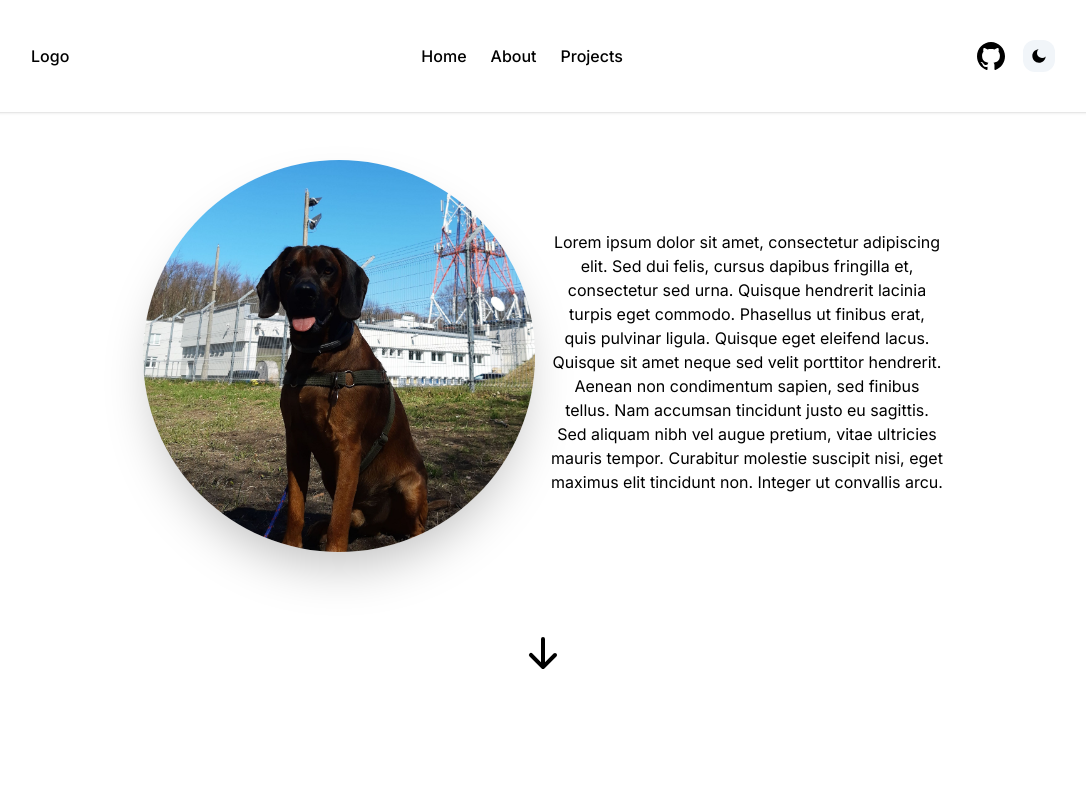
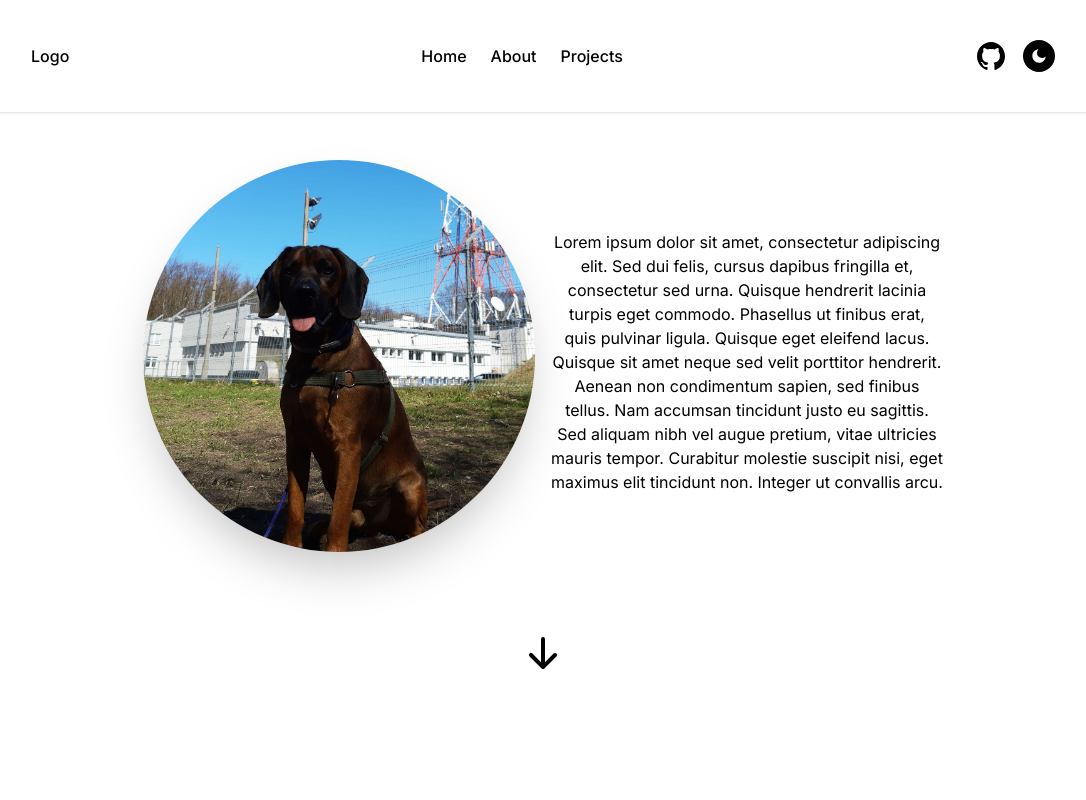
Before and after one commit to JJayJohnny/PortfolioWebsite, a Next.js app: page / in a window 1280 px wide. Shown: the top 800 px of the page, without its empty margins (97-1183 px from the left). Built offline with nearby package versions, Linux system fonts and the light colour scheme; no server answers; the database is empty.

Commit message:
added animations to theme switcher

```diff
--- a/components/Navbar.jsx
+++ b/components/Navbar.jsx
@@ -2,9 +2,9 @@
 import React, {useState, useEffect} from "react"
 import {Link as ReactLink} from "react-scroll/modules"
 import {useTheme} from "next-themes"
-import {RiMoonFill, RiSunLine} from "react-icons/ri"
 import {IoMdMenu, IoMdClose, IoLogoGithub} from "react-icons/io"
 import {motion} from 'framer-motion'
+import ThemeSwitcher from "./ThemeSwitcher"
 
 const variants = {
     open: { opacity: 1, y: 0 },
@@ -31,7 +31,7 @@ const NAV_ITEMS = [
 const Navbar = () => {
     const [navbar, setNavbar] = useState(true)
     const [mounted, setMounted] = useState(false)
-    const {systemTheme, theme, setTheme} = useTheme()
+    const {systemTheme, theme} = useTheme()
     const currentTheme = theme === "system" ? systemTheme : theme
     const [width, setWidth] = useState(0)
 
@@ -69,16 +69,8 @@ const Navbar = () => {
                 })}
             </motion.nav>
             <motion.nav className={`flex flex-row space-x-4 ${navbar ? 'max-md:block' : 'max-md:hidden'}`} animate={navbar || width > phoneWidthBreakpoint ? "open" : "closed"} variants={variants} initial="closed">
-                <button className="align-bottom"><a target={"_blank"} href="https://github.com/JJayJohnny" rel="noopener noreferrer" onClick={() => setNavbar(!navbar)}><IoLogoGithub size={32}/></a></button>
-                {currentTheme === "dark" ? (
-                    <button onClick={() => setTheme('light')} className="bg-slate-100 p-2 rounded-xl">
-                        <RiSunLine color="black"/>
-                    </button>
-                ) : (
-                    <button onClick={() => setTheme('dark')} className="bg-slate-100 p-2 rounded-xl">
-                        <RiMoonFill/>
-                    </button>
-                )}
+                <motion.button className="align-bottom" whileHover={{y: "-10%"}}><a target={"_blank"} href="https://github.com/JJayJohnny" rel="noopener noreferrer" onClick={() => setNavbar(!navbar)}><IoLogoGithub size={32}/></a></motion.button>
+                <ThemeSwitcher/>
             </motion.nav>
         </header>
     )
--- /dev/null
+++ b/components/ThemeSwitcher.jsx
@@ -0,0 +1,25 @@
+import React from "react";
+import {RiMoonFill, RiSunLine} from "react-icons/ri"
+import {useTheme} from "next-themes"
+import {motion} from 'framer-motion'
+
+
+const ThemeSwitcher = () => {
+    const {systemTheme, theme, setTheme} = useTheme()
+    const currentTheme = theme === "system" ? systemTheme : theme
+
+    return(
+        <motion.button onClick={currentTheme === "dark" ? () => setTheme('light') : () => setTheme('dark')} className="dark:bg-slate-100 bg-black p-2 rounded-2xl" whileTap={{rotate: 360}} whileHover={{y: "-10%"}}>
+            <>
+                {currentTheme === "dark" ?
+                    <RiSunLine color="black"/>
+                :
+                    <RiMoonFill color="white"/>
+                }
+            </>
+
+        </motion.button>
+    )
+}
+
+export default ThemeSwitcher
```
